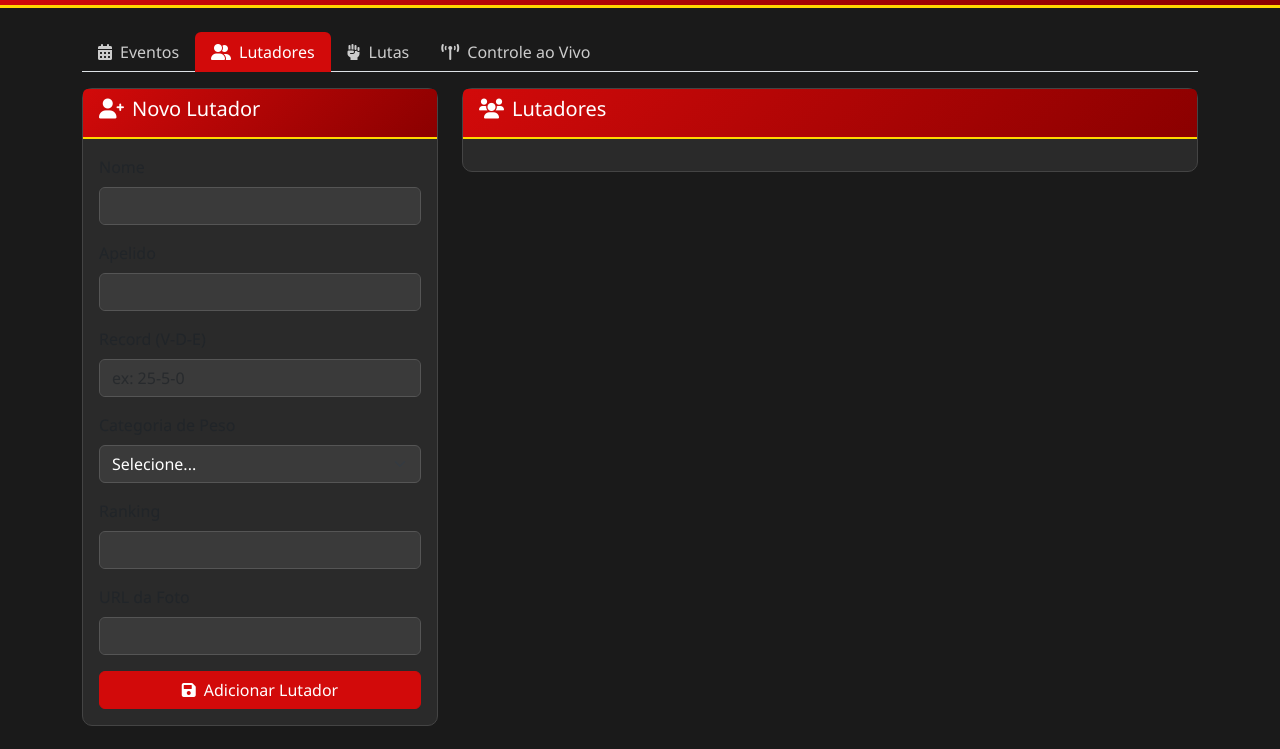
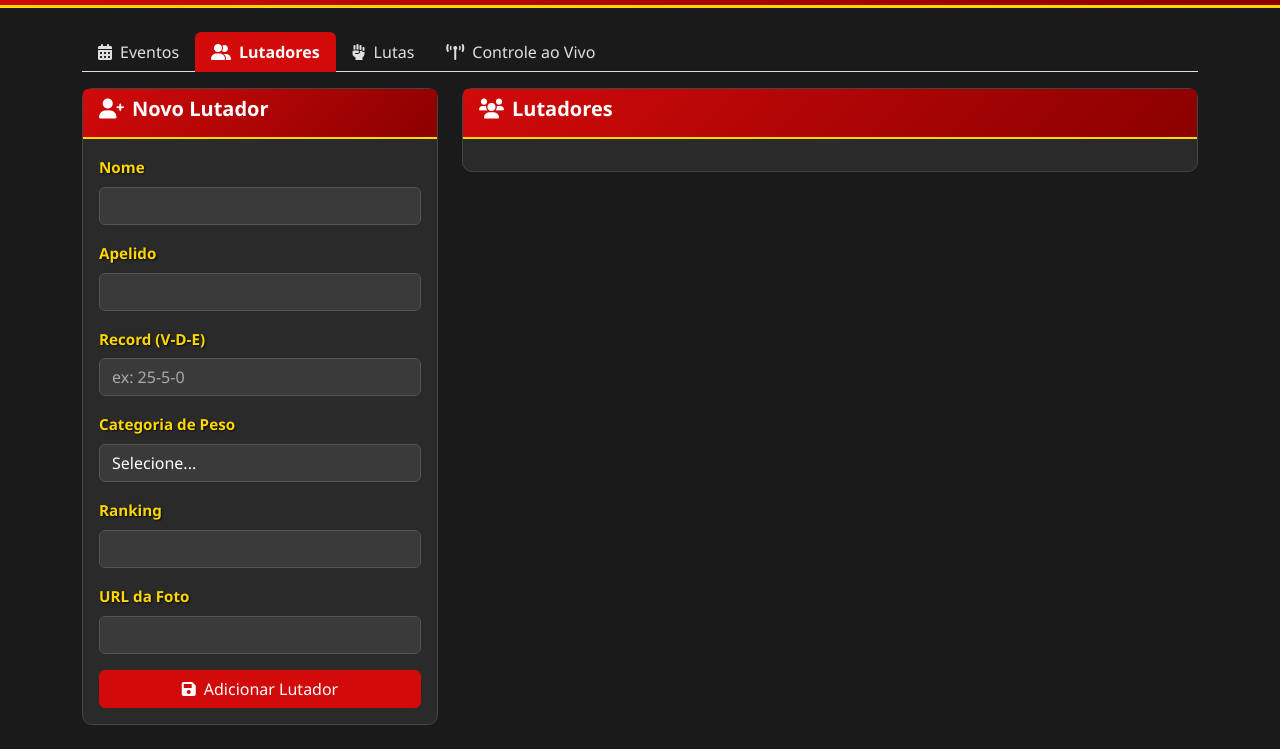
Before and after one commit to rafaelgran/Ufc, a website: page admin-web/public/index.html in a window 1280 px wide. Both pictures are taken after a click on the tab "Lutadores". Shown: the part 51-800 px from the top of the page. Drawn offline with nearby package versions, Linux system fonts and the light colour scheme; no server answers.

Commit message:
Improve contrast for form labels and UI elements

```diff
--- a/admin-web/public/index.html
+++ b/admin-web/public/index.html
@@ -70,28 +70,69 @@
             box-shadow: 0 0 0 0.2rem rgba(255, 215, 0, 0.25);
         }
 
-        .table {
-            color: white;
+        /* Melhorar contraste dos labels */
+        .form-label {
+            color: var(--ufc-gold);
+            font-weight: 600;
+            font-size: 0.95rem;
+            margin-bottom: 0.5rem;
+            text-shadow: 1px 1px 2px rgba(0, 0, 0, 0.8);
         }
 
-        .table th {
-            background-color: var(--ufc-red);
-            border-color: #555;
+        /* Melhorar contraste do texto das abas */
+        .nav-tabs .nav-link {
+            color: #e0e0e0;
+            border: none;
+            font-weight: 500;
         }
 
-        .table td {
-            border-color: #555;
-        }
-
-        .nav-tabs .nav-link {
-            color: #ccc;
-            border: none;
+        .nav-tabs .nav-link:hover {
+            color: var(--ufc-gold);
+            background-color: rgba(255, 215, 0, 0.1);
         }
 
         .nav-tabs .nav-link.active {
             background-color: var(--ufc-red);
             color: white;
             border: none;
+            font-weight: 600;
+        }
+
+        /* Melhorar contraste dos textos nas tabelas */
+        .table {
+            color: #f0f0f0;
+        }
+
+        .table th {
+            background-color: var(--ufc-red);
+            border-color: #555;
+            color: white;
+            font-weight: 600;
+        }
+
+        .table td {
+            border-color: #555;
+            color: #e0e0e0;
+        }
+
+        /* Melhorar contraste dos textos nos cards */
+        .card-body {
+            color: #e0e0e0;
+        }
+
+        .card-header h5 {
+            color: white;
+            font-weight: 600;
+        }
+
+        /* Melhorar contraste dos placeholders */
+        .form-control::placeholder {
+            color: #aaa;
+        }
+
+        /* Melhorar contraste dos textos de status */
+        .text-muted {
+            color: #bbb !important;
         }
 
         .fight-card {
```
